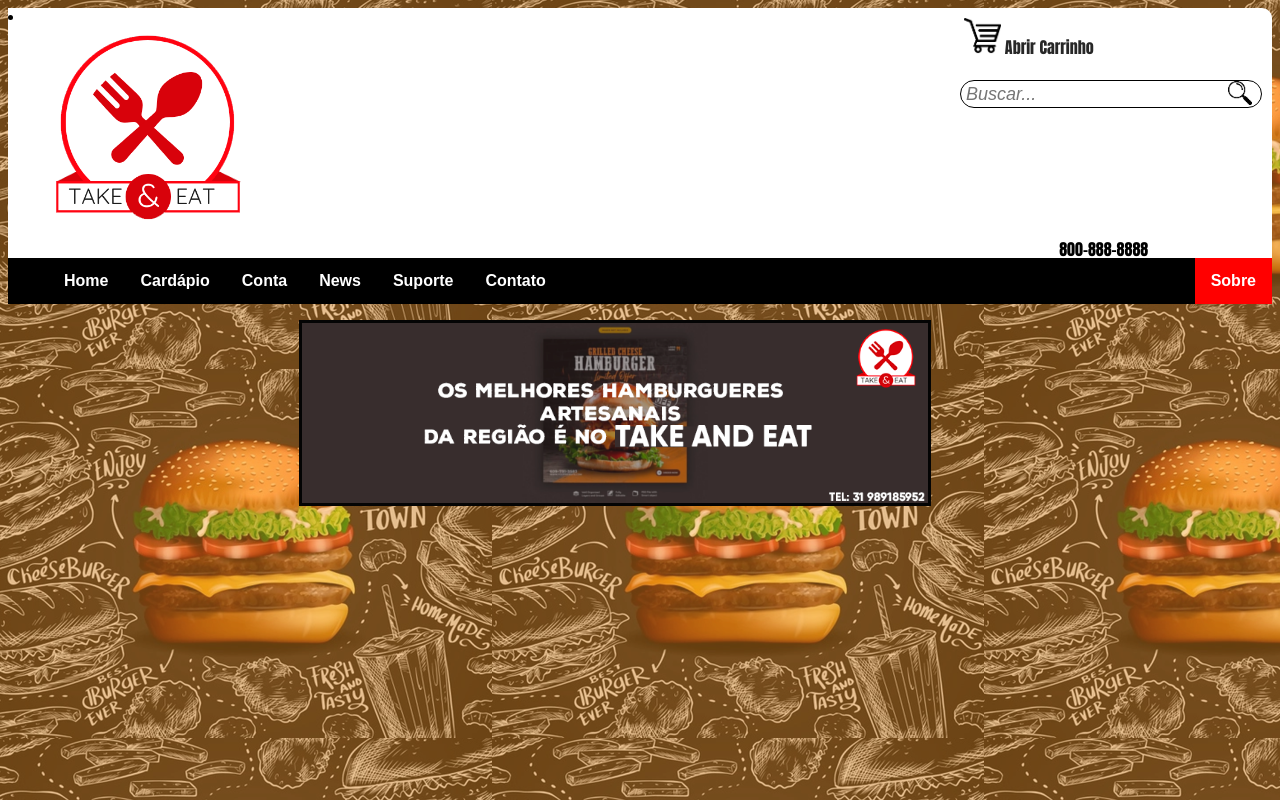
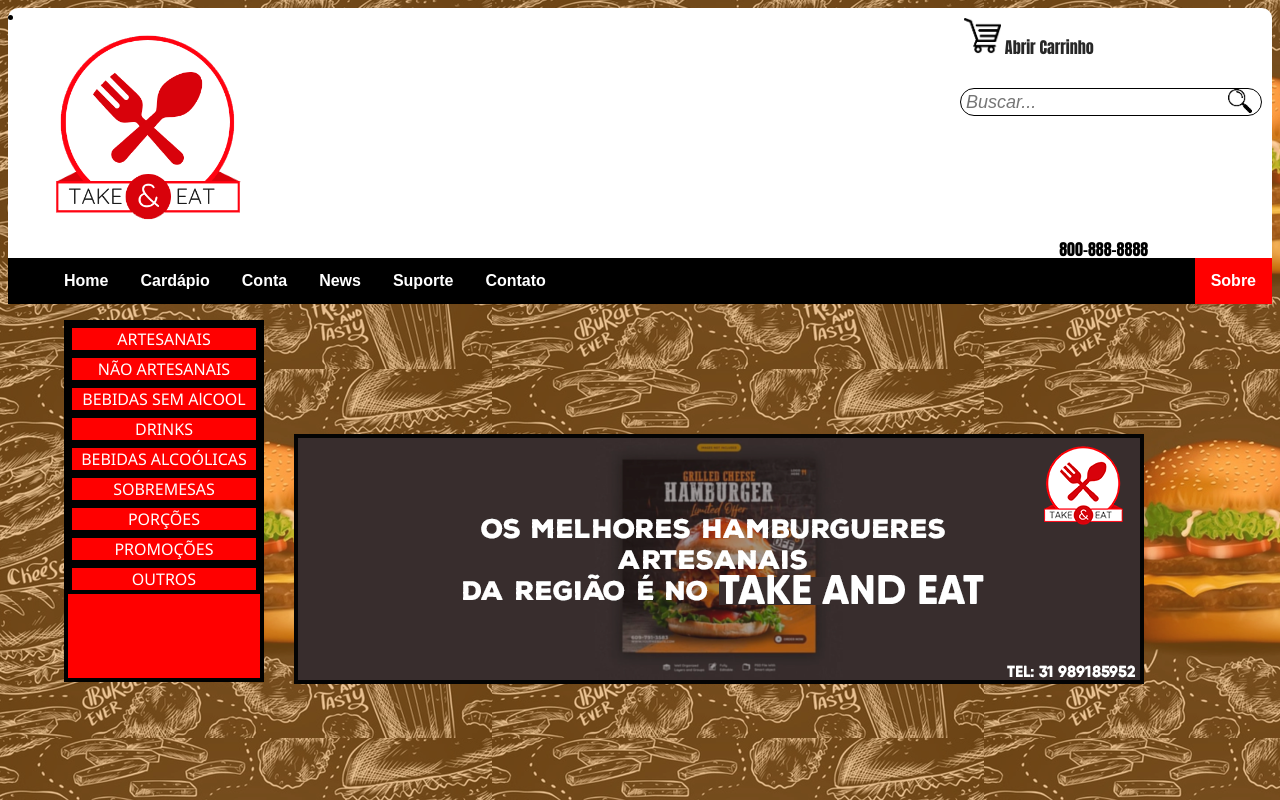
Before and after one commit to JoaozinGameplays123455/takeandfood, a plain HTML site: page index.html in a window 1280 px wide. Shown: the top 800 px of the page. Drawn offline with Linux system fonts and the light colour scheme.

Commit message:
Add files via upload

```diff
--- a/index.html
+++ b/index.html
@@ -45,8 +45,21 @@
         <div class = "linha_h1"></div> -->
         <div id = "Busca">
             <input type = "text" id = "txtBusca" placeholder = "Buscar..."/>
-            <img src = "search.png" id = "btnBusca" alt = "Buscar"/>
+            <a href = "#"><img src = "search.png" id = "btnBusca" alt = "Buscar"/></a>
         </div>
+
+        <div id = "menu2">
+            <li><a href = "#"> ARTESANAIS </a></li>
+            <li><a href = "#"> NÃO ARTESANAIS </a></li>
+            <li><a href = "#"> BEBIDAS SEM AlCOOL </a></li>
+            <li><a href = "#"> DRINKS </a></li>
+            <li><a href = "#"> BEBIDAS ALCOÓLICAS </a></li>
+            <li><a href = "#"> SOBREMESAS </a></li>
+            <li><a href = "#"> PORÇÕES </a></li>
+            <li><a href = "#"> PROMOÇÕES </a></li>
+            <li><a href = "#"> OUTROS </a></li>
+        </div>
+
 
     </body>
 </html>
--- a/style.css
+++ b/style.css
@@ -44,12 +44,12 @@ width: 280px;
 height: 280px;
 }
 
-.banner1 { position: relative;
+.banner1 { position: absolute;
 left: 23%;
-top: 1.5%;
+top: 54.3%;
 }
 .banner1 img {
-width: 50%;
+width: 100%;
 }
 
 .fundo li { position: static;
@@ -58,6 +58,7 @@ width: 100%;
 height: 250px;
 top: 3%;
 border-top-right-radius: 10px;
+border-top-left-radius: 10px;
 background-color: white;
 }
 
@@ -134,7 +135,7 @@ top: 74%;
 #Busca { background-color: white;
 position: absolute;
 left: 75%;
-top: 10%;
+top: 11%;
 border: solid 1px;
 border-radius: 15px;
 width: 300px;
@@ -158,3 +159,27 @@ border: none;
 height: 24px;
 width: 260px;
 }
+
+#menu2 { background-color: red;
+list-style: none;
+width: 15%;
+height: 44.2%;
+display: block;
+position: absolute;
+left: 5%;
+border: 4px solid black;
+}
+#menu2 li { border: 0.34vw solid black;
+padding: 0 5px;
+justify-content: center;
+text-align: center;
+}
+#menu2 a { text-decoration: none;
+color: white;
+font-family: 'Segoe UI', Tahoma, Geneva, Verdana, sans-serif;
+width: 100%;
+height: 30%;
+}
+#menu2 li:hover { background-color: black;
+transition: 1s;
+}
```
